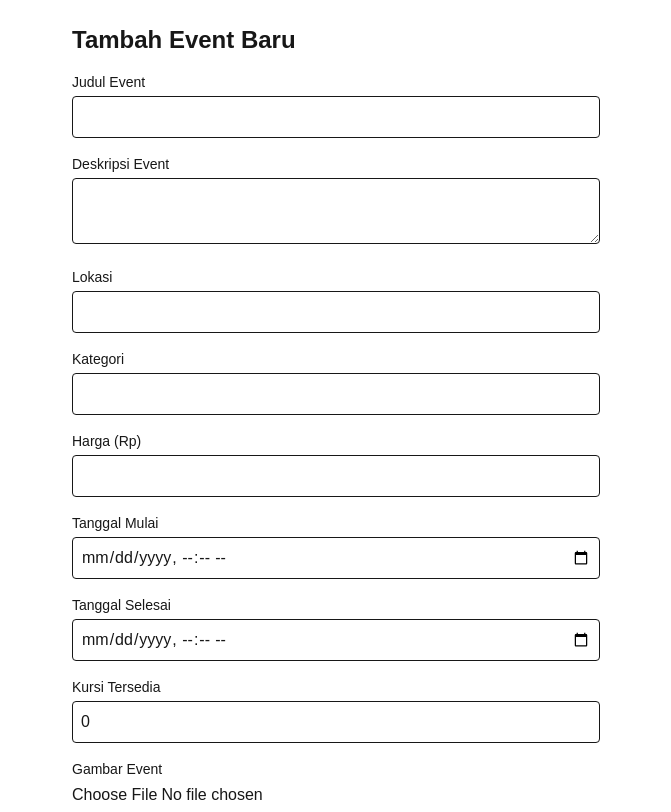
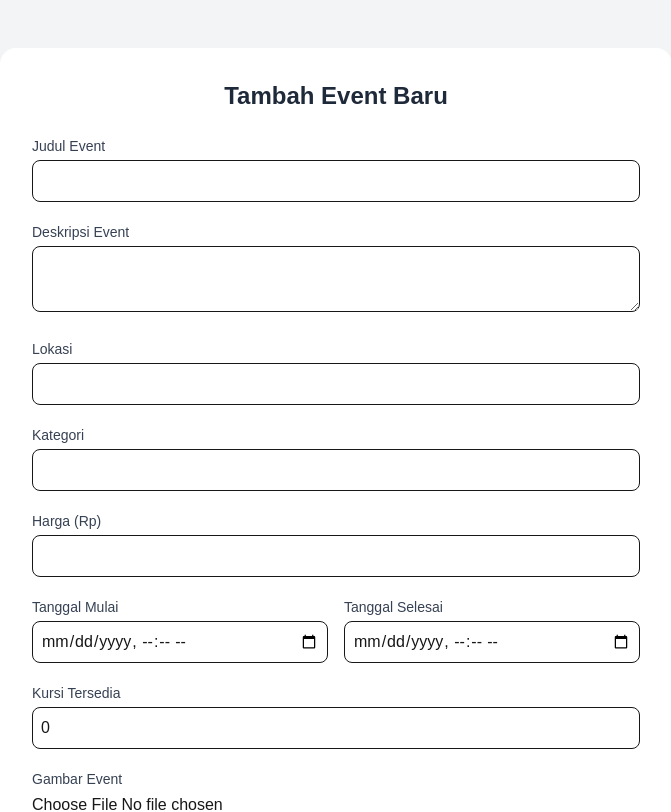
Before and after one commit to Adi-Firman/event-management, a Next.js app: page /dashboard/organizer/events/new in a window 1280 px wide. Shown: the top 812 px of the page, without its empty margins (304-975 px from the left). Built offline with nearby package versions, Linux system fonts and the light colour scheme.

Commit message:
update new/page.tsx
update halaman untuk menambahkan event

```diff
--- a/src/app/dashboard/organizer/events/new/page.tsx
+++ b/src/app/dashboard/organizer/events/new/page.tsx
@@ -78,91 +78,95 @@ export default function CreateEventPage() {
   }
 
   return (
-    <div className="max-w-xl mx-auto p-6">
-      <h1 className="text-2xl font-bold mb-4">Tambah Event Baru</h1>
-      <form onSubmit={handleSubmit} className="space-y-4">
+    <div className="min-h-screen bg-gray-100 py-12 px-4">
+      <div className="max-w-2xl mx-auto bg-white rounded-2xl shadow-lg p-8">
+        <h1 className="text-2xl font-bold mb-6 text-center text-gray-800">
+          Tambah Event Baru
+        </h1>
+        <form onSubmit={handleSubmit} className="space-y-5">
           <div>
-    <label className="block text-sm font-medium mb-1">Judul Event</label>
+            <label className="block text-sm font-medium text-gray-700 mb-1">Judul Event</label>
             <input
               type="text"
               value={title}
               onChange={(e) => setTitle(e.target.value)}
-      className="w-full border rounded p-2"
+              className="w-full border rounded-lg p-2 focus:ring-2 focus:ring-blue-400"
               required
             />
           </div>
 
           <div>
-    <label className="block text-sm font-medium mb-1">Deskripsi Event</label>
+            <label className="block text-sm font-medium text-gray-700 mb-1">Deskripsi Event</label>
             <textarea
               value={description}
               onChange={(e) => setDescription(e.target.value)}
-      className="w-full border rounded p-2"
+              className="w-full border rounded-lg p-2 focus:ring-2 focus:ring-blue-400"
               required
             />
           </div>
 
           <div>
-    <label className="block text-sm font-medium mb-1">Lokasi</label>
+            <label className="block text-sm font-medium text-gray-700 mb-1">Lokasi</label>
             <input
               type="text"
               value={location}
               onChange={(e) => setLocation(e.target.value)}
-      className="w-full border rounded p-2"
+              className="w-full border rounded-lg p-2 focus:ring-2 focus:ring-blue-400"
               required
             />
           </div>
 
           <div>
-    <label className="block text-sm font-medium mb-1">Kategori</label>
+            <label className="block text-sm font-medium text-gray-700 mb-1">Kategori</label>
             <input
               type="text"
               value={category}
               onChange={(e) => setCategory(e.target.value)}
-      className="w-full border rounded p-2"
+              className="w-full border rounded-lg p-2 focus:ring-2 focus:ring-blue-400"
             />
           </div>
 
           <div>
-    <label className="block text-sm font-medium mb-1">Harga (Rp)</label>
+            <label className="block text-sm font-medium text-gray-700 mb-1">Harga (Rp)</label>
             <input
               type="text"
               value={priceFormatted}
               onChange={handlePriceChange}
-      className="w-full border rounded p-2"
+              className="w-full border rounded-lg p-2 focus:ring-2 focus:ring-blue-400"
               required
             />
           </div>
 
+          <div className="grid grid-cols-1 md:grid-cols-2 gap-4">
             <div>
-    <label className="block text-sm font-medium mb-1">Tanggal Mulai</label>
+              <label className="block text-sm font-medium text-gray-700 mb-1">Tanggal Mulai</label>
               <input
                 type="datetime-local"
                 value={startDate}
                 onChange={(e) => setStartDate(e.target.value)}
-      className="w-full border rounded p-2"
+                className="w-full border rounded-lg p-2 focus:ring-2 focus:ring-blue-400"
                 required
               />
             </div>
-
             <div>
-    <label className="block text-sm font-medium mb-1">Tanggal Selesai</label>
+              <label className="block text-sm font-medium text-gray-700 mb-1">Tanggal Selesai</label>
               <input
                 type="datetime-local"
                 value={endDate}
                 onChange={(e) => setEndDate(e.target.value)}
-      className="w-full border rounded p-2"
+                className="w-full border rounded-lg p-2 focus:ring-2 focus:ring-blue-400"
                 required
               />
             </div>
+          </div>
 
           <div>
-    <label className="block text-sm font-medium mb-1">Kursi Tersedia</label>
+            <label className="block text-sm font-medium text-gray-700 mb-1">Kursi Tersedia</label>
             <input
               type="number"
               value={availableSeat}
               onChange={(e) => setAvailableSeat(Math.max(0, Number(e.target.value)))}
-      className="w-full border rounded p-2"
+              className="w-full border rounded-lg p-2 focus:ring-2 focus:ring-blue-400"
               required
               min={0}
               step="1"
@@ -170,7 +174,7 @@ export default function CreateEventPage() {
           </div>
 
           <div>
-    <label className="block text-sm font-medium mb-1">Gambar Event</label>
+            <label className="block text-sm font-medium text-gray-700 mb-1">Gambar Event</label>
             <input
               type="file"
               accept="image/*"
@@ -181,7 +185,7 @@ export default function CreateEventPage() {
               <img
                 src={URL.createObjectURL(image)}
                 alt="Preview"
-        className="w-full h-auto mt-2 rounded"
+                className="w-full h-auto mt-2 rounded-lg"
               />
             )}
           </div>
@@ -191,12 +195,12 @@ export default function CreateEventPage() {
           <button
             type="submit"
             disabled={loading}
-    className="bg-blue-600 text-white px-4 py-2 rounded w-full"
+            className="bg-blue-600 text-white px-4 py-2 rounded-lg w-full hover:bg-blue-700 transition"
           >
             {loading ? 'Menyimpan...' : 'Tambah Event'}
           </button>
         </form>
-
+      </div>
     </div>
   )
 }
```
Lines whose indentation alone changed are shown as unchanged.
